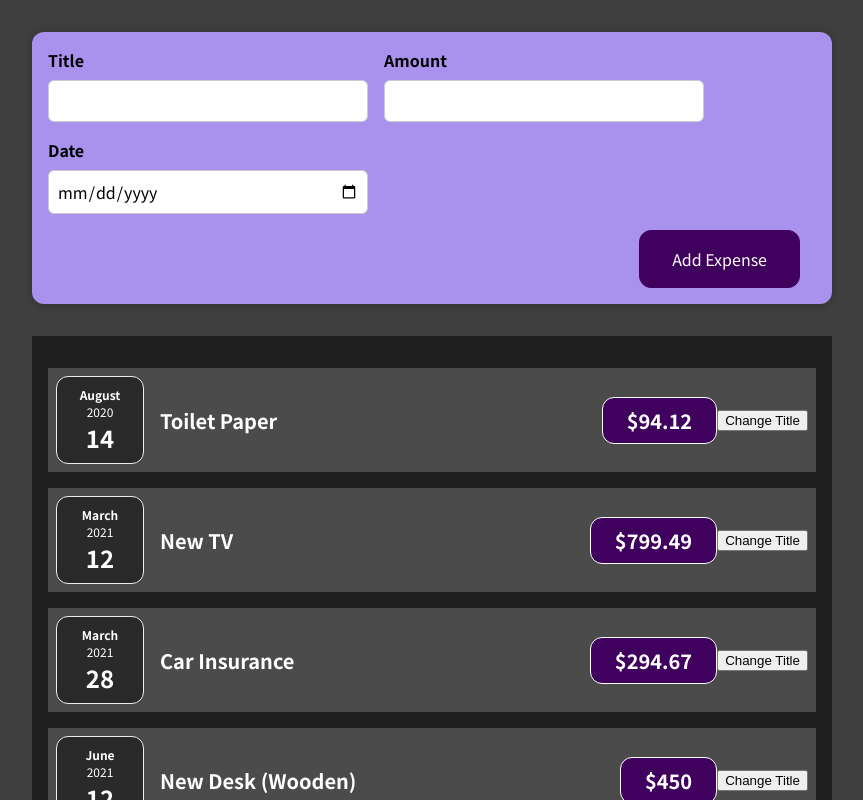
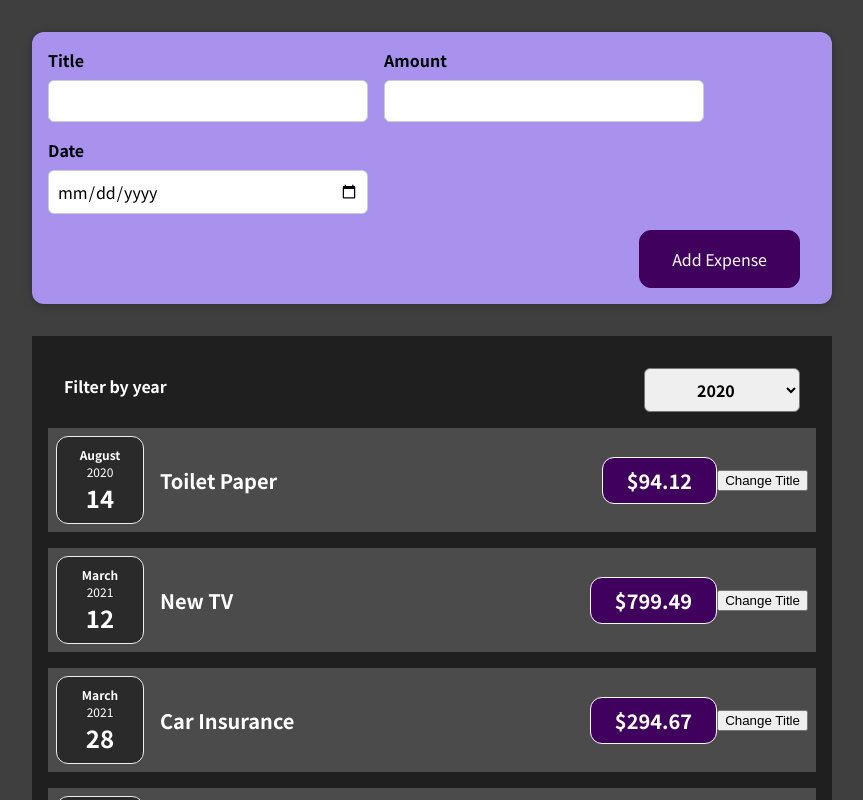
Before and after one commit to drgoodcat/react-complete-guide, a React (Create React App) app: page / in a window 1280 px wide. Shown: the top 800 px of the page, without its empty margins (208-1071 px from the left). Built offline with nearby package versions, Linux system fonts and the light colour scheme.

Commit message:
session 4

```diff
--- a/src/App.js
+++ b/src/App.js
@@ -23,9 +23,15 @@ const App = () => {
             date: new Date(2021, 5, 12),
         },
     ];
+
+    const addExpenseHandler = (expense) => {
+        console.log("In App.js");
+        console.log(expense);
+    };
+
     return (
         <div>
-            <NewExpense />
+            <NewExpense onAddExpense={addExpenseHandler} />
             <Expenses expenses={expenses} />;
         </div>
     );
--- a/src/components/Expenses/Expenses.js
+++ b/src/components/Expenses/Expenses.js
@@ -1,20 +1,28 @@
 import ExpenseItem from "./ExpenseItem.js";
+import ExpensesFilter from "./ExpensesFilter.js";
 import Card from "../UI/Card";
+import { useState } from "react";
 import "./Expenses.css";
 
 import React from "react";
 
 const Expenses = (props) => {
-  const data = props.expenses.map((expenses) => {
+    const [filteredYear, setFilteredYear] = useState("2020");
+
+    const filterYearHandler = (selectedYear) => {
+        setFilteredYear(selectedYear);
+    };
+    const expenses = props.expenses;
+
     return (
-      <ExpenseItem
-        title={expenses.title}
-        amount={expenses.amount}
-        date={expenses.date}
-      />
+        <Card className="expenses">
+            <ExpensesFilter selected={filteredYear} onChangeFilter={filterYearHandler} />
+            <ExpenseItem title={expenses[0].title} amount={expenses[0].amount} date={expenses[0].date} />
+            <ExpenseItem title={expenses[1].title} amount={expenses[1].amount} date={expenses[1].date} />
+            <ExpenseItem title={expenses[2].title} amount={expenses[2].amount} date={expenses[2].date} />
+            <ExpenseItem title={expenses[3].title} amount={expenses[3].amount} date={expenses[3].date} />
+        </Card>
     );
-  });
-  return <Card className="expenses">{data}</Card>;
 };
 
 export default Expenses;
--- /dev/null
+++ b/src/components/Expenses/ExpensesFilter.css
@@ -0,0 +1,24 @@
+.expenses-filter {
+    color: white;
+    padding: 0 1rem;
+}
+
+.expenses-filter__control {
+    display: flex;
+    width: 100%;
+    align-items: center;
+    justify-content: space-between;
+    margin: 1rem 0;
+}
+
+.expenses-filter label {
+    font-weight: bold;
+    margin-bottom: 0.5rem;
+}
+
+.expenses-filter select {
+    font: inherit;
+    padding: 0.5rem 3rem;
+    font-weight: bold;
+    border-radius: 6px;
+}
--- /dev/null
+++ b/src/components/Expenses/ExpensesFilter.js
@@ -0,0 +1,29 @@
+import React from "react";
+import { useState } from "react/cjs/react.development";
+import Expenses from "./Expenses";
+
+import "./ExpensesFilter.css";
+
+const ExpensesFilter = (props) => {
+    const [filterYear, setFilterYear] = useState("");
+
+    const dropdownChangeHandler = (event) => {
+        props.onChangeFilter(event.target.value);
+    };
+
+    return (
+        <div className="expenses-filter">
+            <div className="expenses-filter__control">
+                <label>Filter by year</label>
+                <select value={props.selected} onChange={dropdownChangeHandler}>
+                    <option value="2022">2022</option>
+                    <option value="2021">2021</option>
+                    <option value="2020">2020</option>
+                    <option value="2019">2019</option>
+                </select>
+            </div>
+        </div>
+    );
+};
+
+export default ExpensesFilter;
--- a/src/components/NewExpense/ExpenseForm.js
+++ b/src/components/NewExpense/ExpenseForm.js
@@ -2,7 +2,7 @@ import { useState } from "react/cjs/react.development";
 
 import "./ExpenseForm.css";
 
-const ExpenseForm = () => {
+const ExpenseForm = (props) => {
     const [enteredTitle, setEnteredTitle] = useState("");
     const [enteredAmount, setEnteredAmount] = useState("");
     const [enteredDate, setEnteredDate] = useState("");
@@ -20,12 +20,13 @@ const ExpenseForm = () => {
     const submitHandler = (event) => {
         event.preventDefault();
 
-        const xexpenseData = {
+        const expenseData = {
             title: enteredTitle,
             amount: enteredAmount,
             date: new Date(enteredDate),
         };
 
+        props.onSaveExpenseData(expenseData);
         setEnteredTitle("");
         setEnteredAmount("");
         setEnteredDate("");
--- a/src/components/NewExpense/NewExpense.js
+++ b/src/components/NewExpense/NewExpense.js
@@ -1,13 +1,22 @@
 import React from "react";
+import Card from "../UI/Card";
 
 import ExpenseForm from "./ExpenseForm";
 import "./NewExpense.css";
 
-const NewExpense = () => {
+const NewExpense = (props) => {
+    const saveExpenseDataHandler = (enteredExpenseData) => {
+        const expenseData = {
+            ...enteredExpenseData,
+            id: Math.random().toString(),
+        };
+        props.onAddExpense(expenseData);
+    };
+
     return (
-        <div className="new-expense">
-            <ExpenseForm />
-        </div>
+        <Card className="new-expense">
+            <ExpenseForm onSaveExpenseData={saveExpenseDataHandler} />
+        </Card>
     );
 };
 
```
Also changed, not shown: 1 other file (tests, documents, lock files or other folders).
